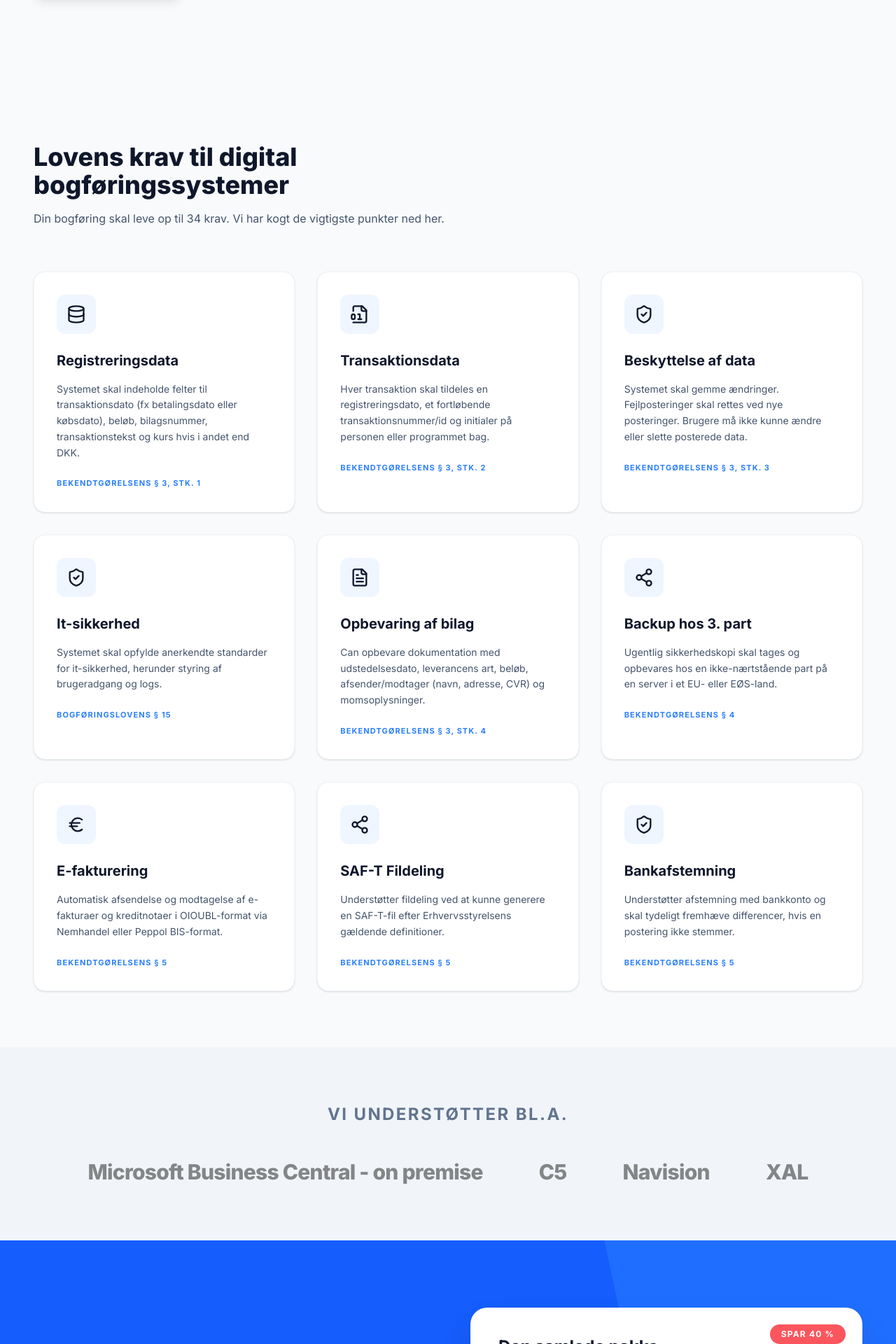
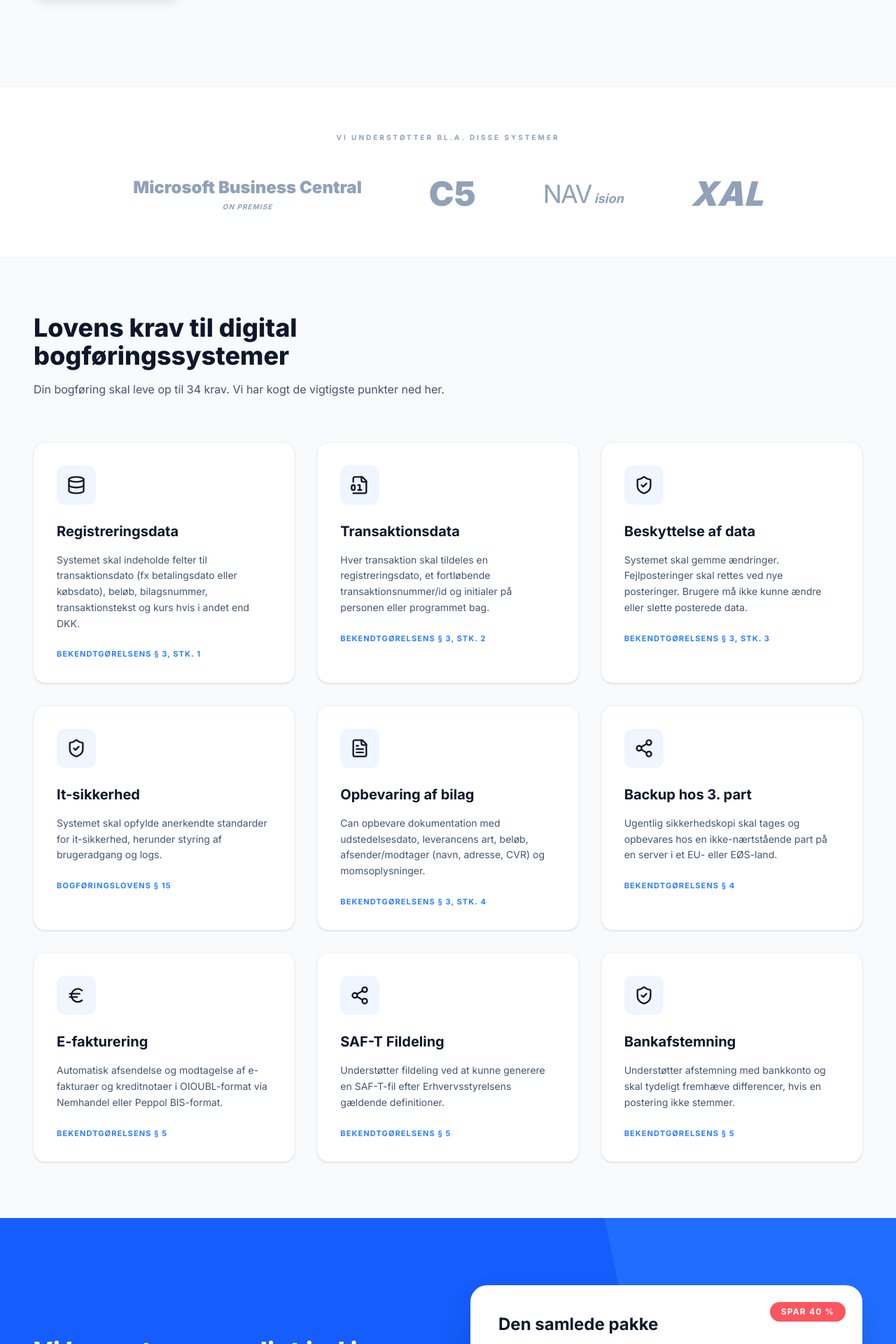
Before and after one commit to detkandavaereligemeget/BdB, a React (Vite) app: page / in a window 1280 px wide. Shown: the part 700-2620 px from the top of the page at 70% size. Built offline with nearby package versions, Linux system fonts and the light colour scheme.

Commit message:
feat: Add company logo and fallback to App
Introduces a `Logo` component to display the company logo. Includes an image error fallback to text when the logo image fails to load. The logo is now integrated into the header and also added to the index HTML as a favicon.

```diff
--- a/index.html
+++ b/index.html
@@ -5,6 +5,7 @@
     <meta name="viewport" content="width=device-width, initial-scale=1.0" />
     <title>Behold dit bogføringsprogram — Overhold bogføringsloven nemt</title>
     <meta name="description" content="Hjælper virksomheder med at overholde den nye bogføringslov uden at skulle skifte deres nuværende system." />
+    <link rel="icon" type="image/png" href="/logo.png" />
   </head>
   <body>
     <div id="root"></div>
--- a/src/App.tsx
+++ b/src/App.tsx
@@ -49,6 +49,29 @@ const ObfuscatedEmail = ({ className = "" }: { className?: string }) => {
     >
       {user}<span className="hidden">anti-spam</span>@{domain}
     </a>
+  );
+};
+
+// Logo Component
+const Logo = ({ className = "" }: { className?: string }) => {
+  const [imageError, setImageError] = useState(false);
+
+  return (
+    <div className={`flex items-center gap-3 ${className}`}>
+      {!imageError ? (
+        <img
+          src="/logo.png"
+          alt="Laursen Consulting"
+          className="h-10 w-auto"
+          onError={() => setImageError(true)}
+        />
+      ) : (
+        <div className="flex flex-col">
+          <span className="text-lg font-black tracking-tighter text-slate-900 leading-none">LAURSEN</span>
+          <span className="text-[10px] font-bold tracking-[0.2em] text-blue-600 uppercase leading-none mt-1">Consulting</span>
+        </div>
+      )}
+    </div>
   );
 };
 
@@ -117,9 +140,7 @@ export default function App() {
       <div className="min-h-screen bg-slate-50 font-sans text-slate-900 pb-20">
         <nav className="bg-white border-b border-slate-200 py-4 px-6 md:px-12 flex justify-between items-center sticky top-0 z-50">
           <div className="flex items-center gap-2 cursor-pointer" onClick={() => setShowContactPage(false)}>
-            <img src="/logo.png" alt="Logo" className="h-10 w-auto" onError={(e) => e.currentTarget.style.display = 'none'} />
-            <ShieldCheck className="text-blue-600 w-8 h-8 md:hidden" />
-            <span className="text-xl font-bold tracking-tight text-slate-800">Behold dit bogføringsprogram</span>
+            <Logo />
           </div>
           <button
             onClick={() => setShowContactPage(false)}
@@ -365,9 +386,7 @@ export default function App() {
       {/* Navigation */}
       <nav className="fixed top-0 w-full bg-white/80 backdrop-blur-md border-b border-slate-200 z-50 py-4 px-6 md:px-12 flex justify-between items-center" id="navbar">
         <div className="flex items-center gap-2" id="logo-container">
-          <img src="/logo.png" alt="Logo" className="h-10 w-auto" onError={(e) => e.currentTarget.style.display = 'none'} />
-          <ShieldCheck className="text-blue-600 w-8 h-8 md:hidden" />
-          <span className="text-xl font-bold tracking-tight text-slate-800">Behold dit bogføringsprogram</span>
+          <Logo />
         </div>
         <div className="hidden md:flex gap-8 items-center" id="nav-links">
           <a href="#krav" className="text-sm font-medium hover:text-blue-600 transition-colors">Loven</a>
@@ -444,6 +463,29 @@ export default function App() {
         </motion.div>
       </section>
 
+      {/* Software Support */}
+      <section className="py-16 bg-white border-y border-slate-100" id="software">
+        <div className="max-w-7xl mx-auto px-6" id="software-container">
+          <p className="text-center text-[10px] font-bold text-slate-400 uppercase tracking-[0.3em] mb-12">Vi understøtter bl.a. disse systemer</p>
+          <div className="flex flex-wrap justify-center items-center gap-10 md:gap-24" id="software-logos">
+            <div className="flex flex-col items-center group">
+              <span className="text-xl md:text-2xl font-black text-slate-400 group-hover:text-blue-600 transition-colors">Microsoft Business Central</span>
+              <span className="text-[10px] font-bold text-slate-400 group-hover:text-slate-500 uppercase tracking-widest mt-1 italic">on premise</span>
+            </div>
+            <div className="flex items-baseline gap-1 group">
+              <span className="text-3xl md:text-5xl font-black text-slate-400 group-hover:text-blue-600 transition-colors">C5</span>
+            </div>
+            <div className="flex items-baseline gap-1 group">
+              <span className="text-3xl md:text-4xl font-light text-slate-400 group-hover:text-blue-600 transition-colors tracking-tighter">NAV</span>
+              <span className="text-lg font-bold text-slate-400 group-hover:text-blue-400 italic">ision</span>
+            </div>
+            <div className="flex items-baseline gap-1 group">
+              <span className="text-3xl md:text-5xl font-black text-slate-400 group-hover:text-blue-600 transition-colors italic">XAL</span>
+            </div>
+          </div>
+        </div>
+      </section>
+
       {/* Constraints Grid */}
       <section className="py-20 px-6 md:px-12 max-w-7xl mx-auto" id="krav">
         <div className="mb-16 max-w-2xl" id="krav-header">
@@ -475,19 +517,6 @@ export default function App() {
             </motion.div>
           ))}
         </motion.div>
-      </section>
-
-      {/* Software Support */}
-      <section className="py-20 bg-slate-100" id="software">
-        <div className="max-w-7xl mx-auto px-6 text-center" id="software-container">
-          <h2 className="text-2xl font-bold text-slate-500 uppercase tracking-widest mb-12">Vi understøtter bl.a.</h2>
-          <div className="flex flex-wrap justify-center gap-8 md:gap-20 opacity-50 grayscale hover:grayscale-0 transition-all cursor-default" id="software-logos">
-            <span className="text-3xl font-extrabold tracking-tight">Microsoft Business Central - on premise</span>
-            <span className="text-3xl font-extrabold tracking-tight">C5</span>
-            <span className="text-3xl font-extrabold tracking-tight">Navision</span>
-            <span className="text-3xl font-extrabold tracking-tight">XAL</span>
-          </div>
-        </div>
       </section>
 
       {/* Solutions / Pricing */}
```
